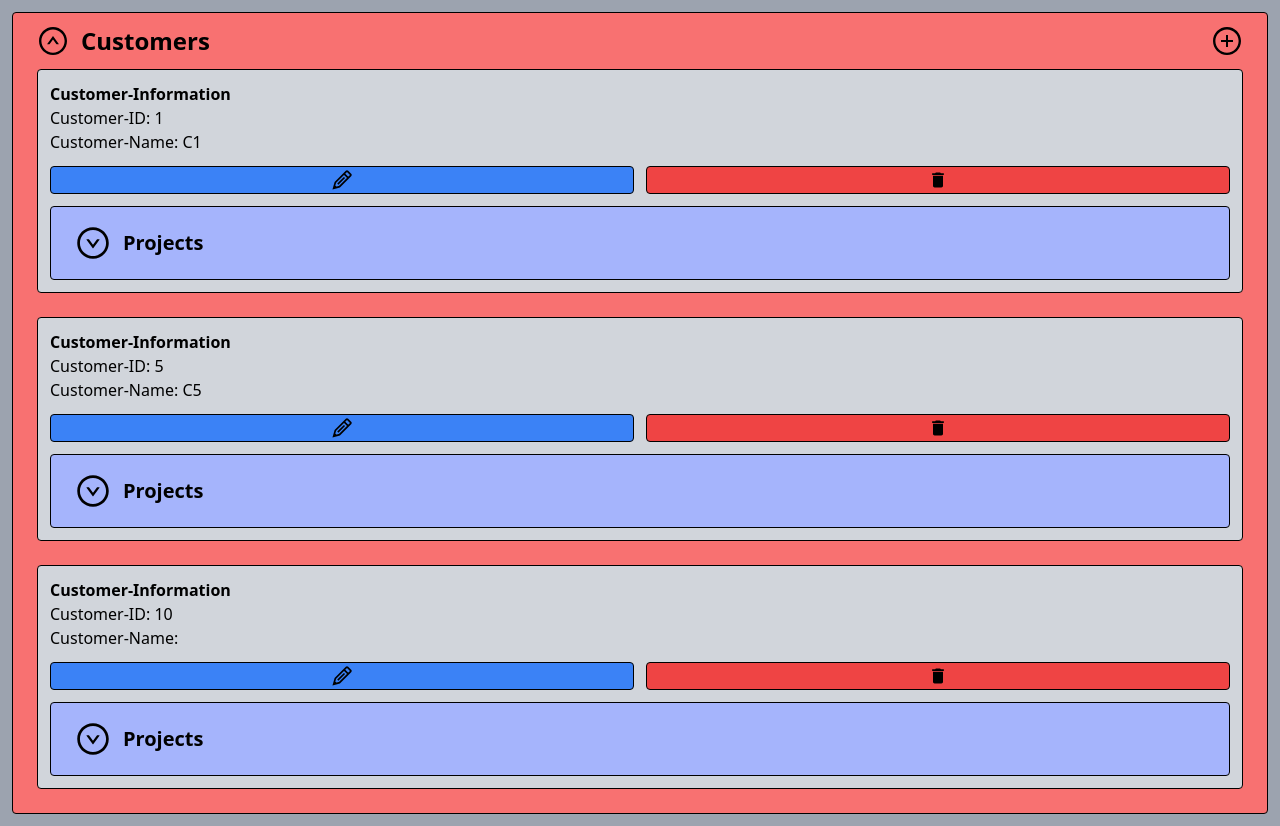
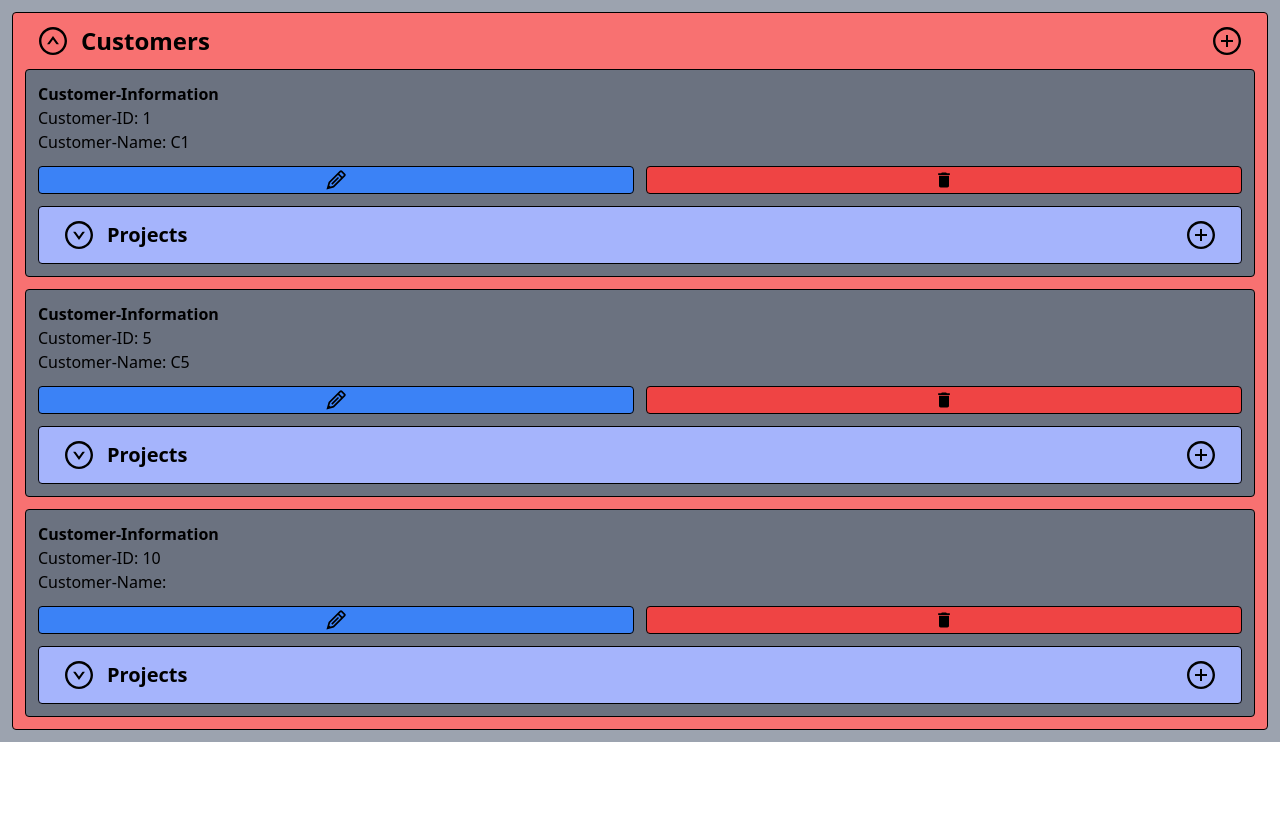
Before and after one commit to brudijoe/rizonic, a React (Create React App) app: page / in a window 1280 px wide. After the commit the page ends 800 px from the top, so only its background shows below. Built offline with nearby package versions, Linux system fonts and the light colour scheme.

Commit message:
main/change_project_button_icons_and_change_location_from_add_project_button

```diff
--- a/src/components/App/AddProject.tsx
+++ b/src/components/App/AddProject.tsx
@@ -3,11 +3,10 @@ import { projectAdded } from "../../redux/dataSlice";
 import { useAppSelector, useAppDispatch } from "../../redux/hooks";
 import { unwrapResult } from "@reduxjs/toolkit";
 import { IconContext } from "react-icons";
-import { AiOutlineClose } from "react-icons/ai";
+import { AiOutlineClose, AiOutlinePlusCircle } from "react-icons/ai";
 
 interface Props {
   currentCustomerId: number;
-  currentProjectId: number;
 }
 
 const AddProject = (props: Props) => {
@@ -71,13 +70,12 @@ const AddProject = (props: Props) => {
         {modalIsOpen ? (
           <div className="hidden"></div>
         ) : (
-          <button
-            type="button"
-            className="w-full rounded h-7 bg-green-500 border-black border hover:bg-green-300"
-            onClick={openModal}
-          >
-            Add Project
-          </button>
+          <IconContext.Provider value={{ size: "2em" }}>
+            <AiOutlinePlusCircle
+              className="cursor-pointer"
+              onClick={openModal}
+            />
+          </IconContext.Provider>
         )}
       </div>
 
--- a/src/components/App/Customer.tsx
+++ b/src/components/App/Customer.tsx
@@ -27,8 +27,8 @@ const Customer = () => {
     <div>
       <div className="bg-red-400 rounded p-3 border border-black">
         {dropDownCustomers ? (
-          <div className="flex flex-row items-center justify-between">
-            <div className="flex flex-row ml-3 items-center">
+          <div className="flex flex-row ml-3 mr-3 items-center justify-between">
+            <div className="flex flex-row items-center">
               <div>
                 <IconContext.Provider value={{ size: "2em" }}>
                   <AiOutlineUpCircle
@@ -39,13 +39,11 @@ const Customer = () => {
               </div>
               <h1 className="ml-3 text-center text-2xl font-bold">Customers</h1>
             </div>
-            <div className="mr-3">
-              <AddCustomer />
-            </div>
+            <AddCustomer />
           </div>
         ) : (
-          <div className="flex flex-row items-center justify-between">
-            <div className="flex flex-row ml-3 items-center">
+          <div className="flex flex-row ml-3 mr-3 items-center justify-between">
+            <div className="flex flex-row items-center">
               <div>
                 <IconContext.Provider value={{ size: "2em" }}>
                   <AiOutlineDownCircle
@@ -56,15 +54,13 @@ const Customer = () => {
               </div>
               <h1 className="text-center text-2xl font-bold">Customers</h1>
             </div>
-            <div className="mr-3">
-              <AddCustomer />
-            </div>
+            <AddCustomer />
           </div>
         )}
         {dropDownCustomers &&
           customers.map((customerEntry) => (
             <div className="flex" key={customerEntry.customerId}>
-              <div className="w-full bg-gray-300 rounded mr-3 border border-black m-3 p-3">
+              <div className="w-full bg-gray-500 rounded border border-black p-3 mt-3">
                 <h1 className="font-bold">Customer-Information</h1>
                 <div>Customer-ID:&nbsp;{customerEntry.customerId}</div>
                 <div>Customer-Name:&nbsp;{customerEntry.customerName}</div>
--- a/src/components/App/DeleteProject.tsx
+++ b/src/components/App/DeleteProject.tsx
@@ -4,6 +4,7 @@ import { useAppSelector, useAppDispatch } from "../../redux/hooks";
 import { unwrapResult } from "@reduxjs/toolkit";
 import { IconContext } from "react-icons";
 import { AiOutlineClose } from "react-icons/ai";
+import { MdDelete } from "react-icons/md";
 
 interface Props {
   currentCustomerId: number;
@@ -64,10 +65,12 @@ const DeleteProject = (props: Props) => {
         ) : (
           <button
             type="button"
-            className="w-full h-7 rounded bg-red-500 border-black border hover:bg-red-300 "
+            className="w-full h-7 flex items-center justify-center rounded bg-red-500 border-black border hover:bg-red-300 "
             onClick={openModal}
           >
-            Delete Project
+            <IconContext.Provider value={{ size: "1.25em" }}>
+              <MdDelete />
+            </IconContext.Provider>
           </button>
         )}
       </div>
--- a/src/components/App/EditProject.tsx
+++ b/src/components/App/EditProject.tsx
@@ -4,6 +4,7 @@ import { useAppDispatch } from "../../redux/hooks";
 import { unwrapResult } from "@reduxjs/toolkit";
 import { IconContext } from "react-icons";
 import { AiOutlineClose } from "react-icons/ai";
+import { GrEdit } from "react-icons/gr";
 
 interface Props {
   currentCustomerId: number;
@@ -65,10 +66,12 @@ const EditProject = (props: Props) => {
         ) : (
           <button
             type="button"
-            className="w-full h-7 rounded border border-black bg-blue-500 hover:bg-blue-300 "
+            className="w-full h-7 flex items-center justify-center rounded border border-black bg-blue-500 hover:bg-blue-300 "
             onClick={openModal}
           >
-            Edit Project
+            <IconContext.Provider value={{ size: "1.25em" }}>
+              <GrEdit />
+            </IconContext.Provider>
           </button>
         )}
       </div>
--- a/src/components/App/Project.tsx
+++ b/src/components/App/Project.tsx
@@ -26,30 +26,36 @@ const Project = (props: Props) => {
   };
 
   return (
-    <div>
+    <div className="">
       {dropDownProjects ? (
-        <div className="flex flex-row mb-3 items-center">
-          <div>
-            <IconContext.Provider value={{ size: "3em" }}>
-              <AiOutlineUpCircle
-                className="mr-3 pl-3 cursor-pointer"
-                onClick={showDropDownProjects}
-              />
-            </IconContext.Provider>
+        <div className="flex flex-row ml-3 mr-3 items-center justify-between">
+          <div className="flex flex-row items-center">
+            <div>
+              <IconContext.Provider value={{ size: "2em" }}>
+                <AiOutlineUpCircle
+                  className="cursor-pointer"
+                  onClick={showDropDownProjects}
+                />
+              </IconContext.Provider>
+            </div>
+            <h1 className="ml-3 text-center font-bold text-xl">Projects</h1>
           </div>
-          <h1 className="text-center font-bold text-xl">Projects</h1>
+          <AddProject currentCustomerId={props.currentCustomerId} />
         </div>
       ) : (
-        <div className="flex flex-row items-center">
-          <div>
-            <IconContext.Provider value={{ size: "3em" }}>
-              <AiOutlineDownCircle
-                className="mr-3 pl-3 cursor-pointer"
-                onClick={showDropDownProjects}
-              />
-            </IconContext.Provider>
+        <div className="flex flex-row ml-3 mr-3 items-center justify-between">
+          <div className="flex flex-row items-center">
+            <div>
+              <IconContext.Provider value={{ size: "2em" }}>
+                <AiOutlineDownCircle
+                  className="mr-3 cursor-pointer"
+                  onClick={showDropDownProjects}
+                />
+              </IconContext.Provider>
+            </div>
+            <h1 className="text-center font-bold text-xl">Projects</h1>
           </div>
-          <h1 className="text-center font-bold text-xl">Projects</h1>
+          <AddProject currentCustomerId={props.currentCustomerId} />
         </div>
       )}
 
@@ -57,7 +63,7 @@ const Project = (props: Props) => {
         props.customerEntry.projects.map((projectEntry) => (
           <div
             key={projectEntry.projectId}
-            className="w-full rounded border border-black p-3 mb-3 bg-green-600"
+            className="w-full rounded border border-black p-3 mt-3 bg-green-600"
           >
             <div>
               <h1 className="font-bold">Project-Information</h1>
@@ -65,20 +71,14 @@ const Project = (props: Props) => {
               <div>Project-Name:&nbsp;{projectEntry.projectName}</div>
               <div>Project-Status:&nbsp;{projectEntry.projectStatus}</div>
               <div className="flex flex-row mt-3">
-                <div className="w-2/6 mr-3">
-                  <AddProject
-                    currentCustomerId={props.currentCustomerId}
-                    currentProjectId={projectEntry.projectId}
-                  />
-                </div>
-                <div className="w-2/6 mr-3">
+                <div className="w-3/6 mr-3">
                   <EditProject
                     currentCustomerId={props.currentCustomerId}
                     currentProjectId={projectEntry.projectId}
                     currentProjectName={projectEntry.projectName}
                   />
                 </div>
-                <div className="w-2/6">
+                <div className="w-3/6">
                   <DeleteProject
                     currentCustomerId={props.currentCustomerId}
                     currentProjectId={projectEntry.projectId}
```
